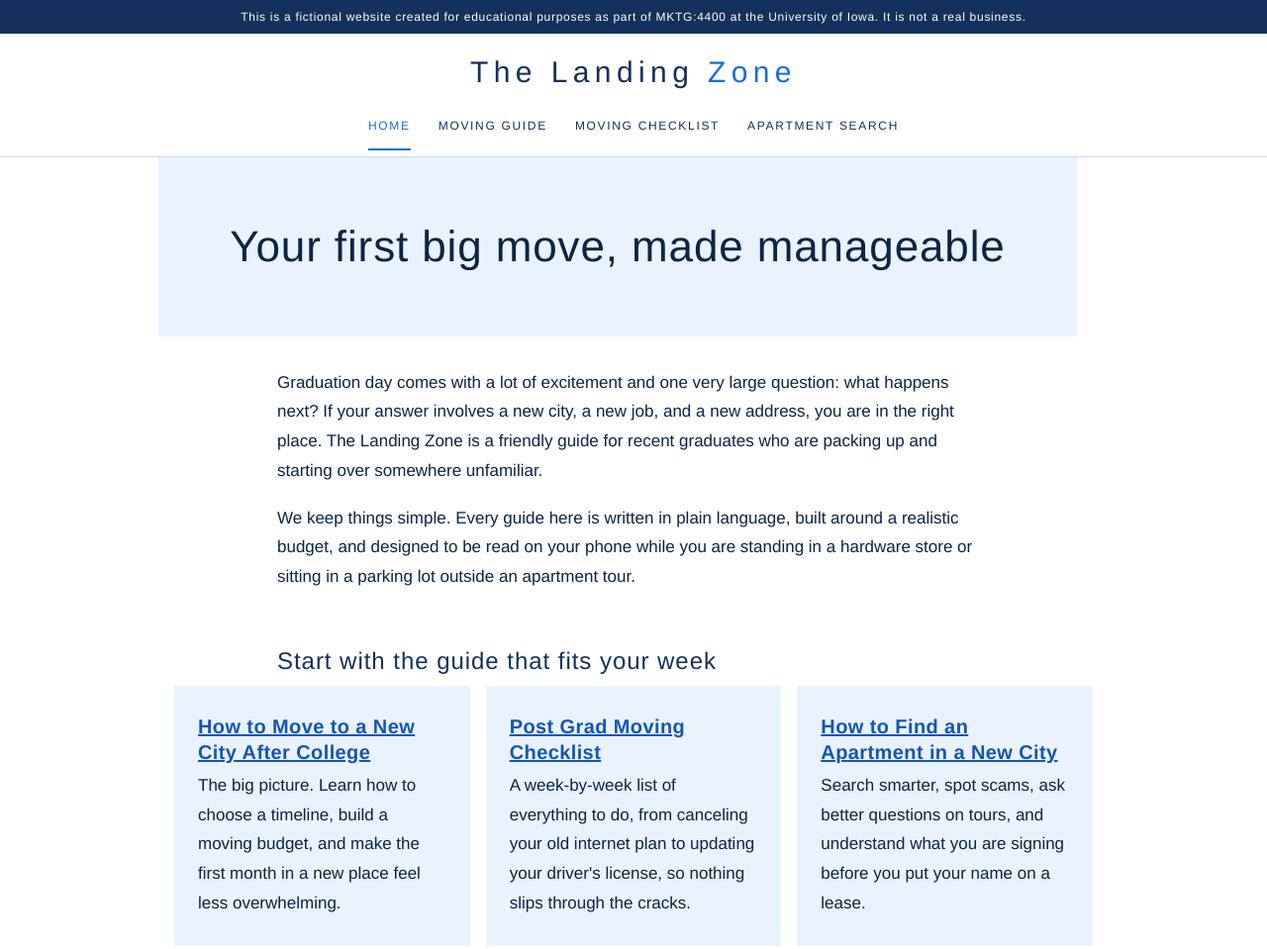
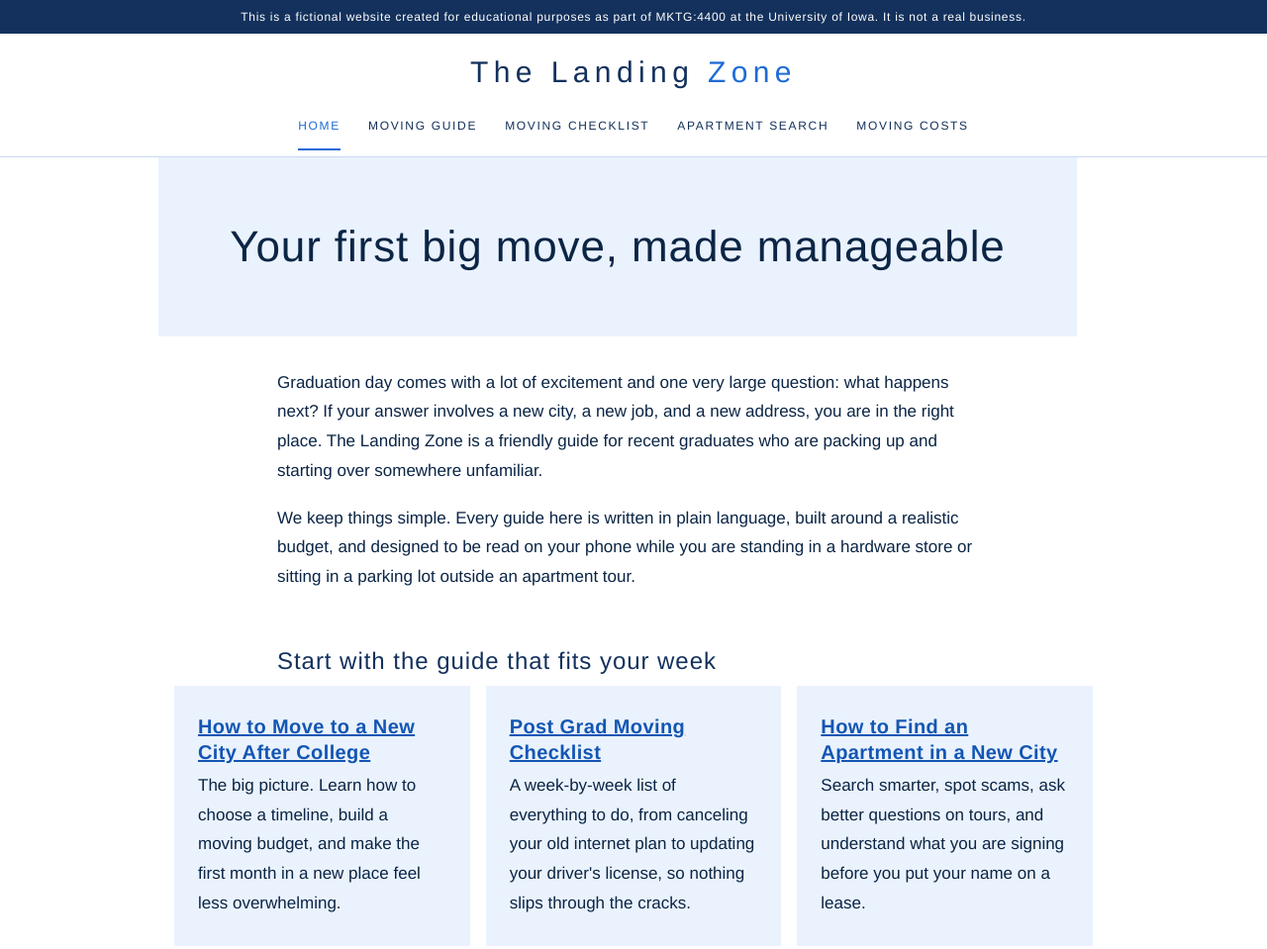
Before and after one commit to avmorris22/post-grad-move-guide, a plain HTML site: page index.html in a window 1280 px wide. Shown: the top 959 px of the page at 99% size. Drawn offline with Linux system fonts and the light colour scheme.

Commit message:
Add link to Moving Costs page in navigation

```diff
--- a/index.html
+++ b/index.html
@@ -55,6 +55,7 @@ footer .notice-foot{flex:0 0 100%;border-top:1px solid #3a5a8c;padding-top:18px;
 <li><a href="how-to-move-to-a-new-city-after-college.html">Moving Guide</a></li>
 <li><a href="post-grad-moving-checklist.html">Moving Checklist</a></li>
 <li><a href="how-to-find-an-apartment-in-a-new-city.html">Apartment Search</a></li>
+ <li><a href="how-much-does-it-cost-to-move-to-a-new-city-after-college.html">Moving Costs</a></li>
 </ul>
 </nav>
 </div>
```
